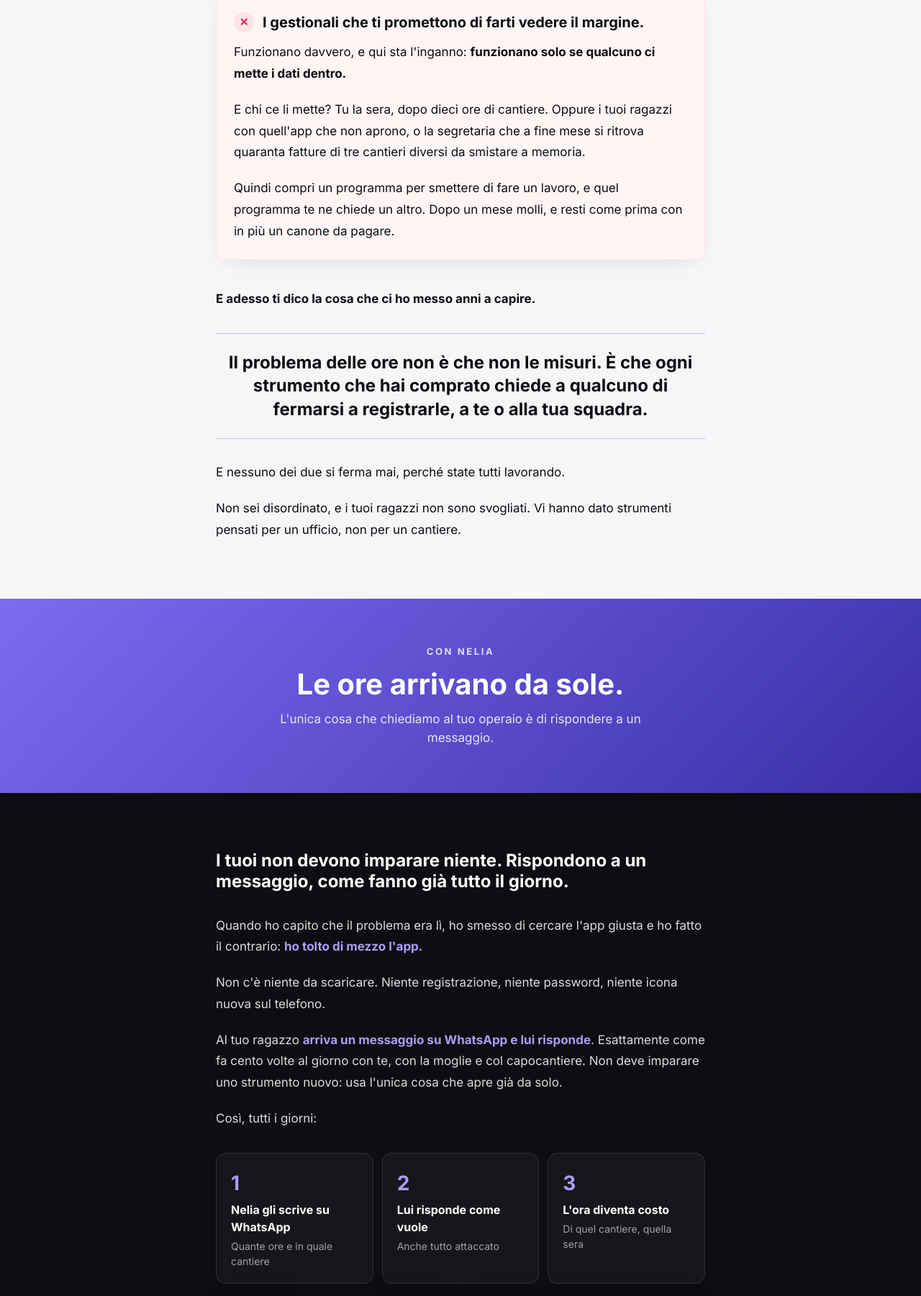
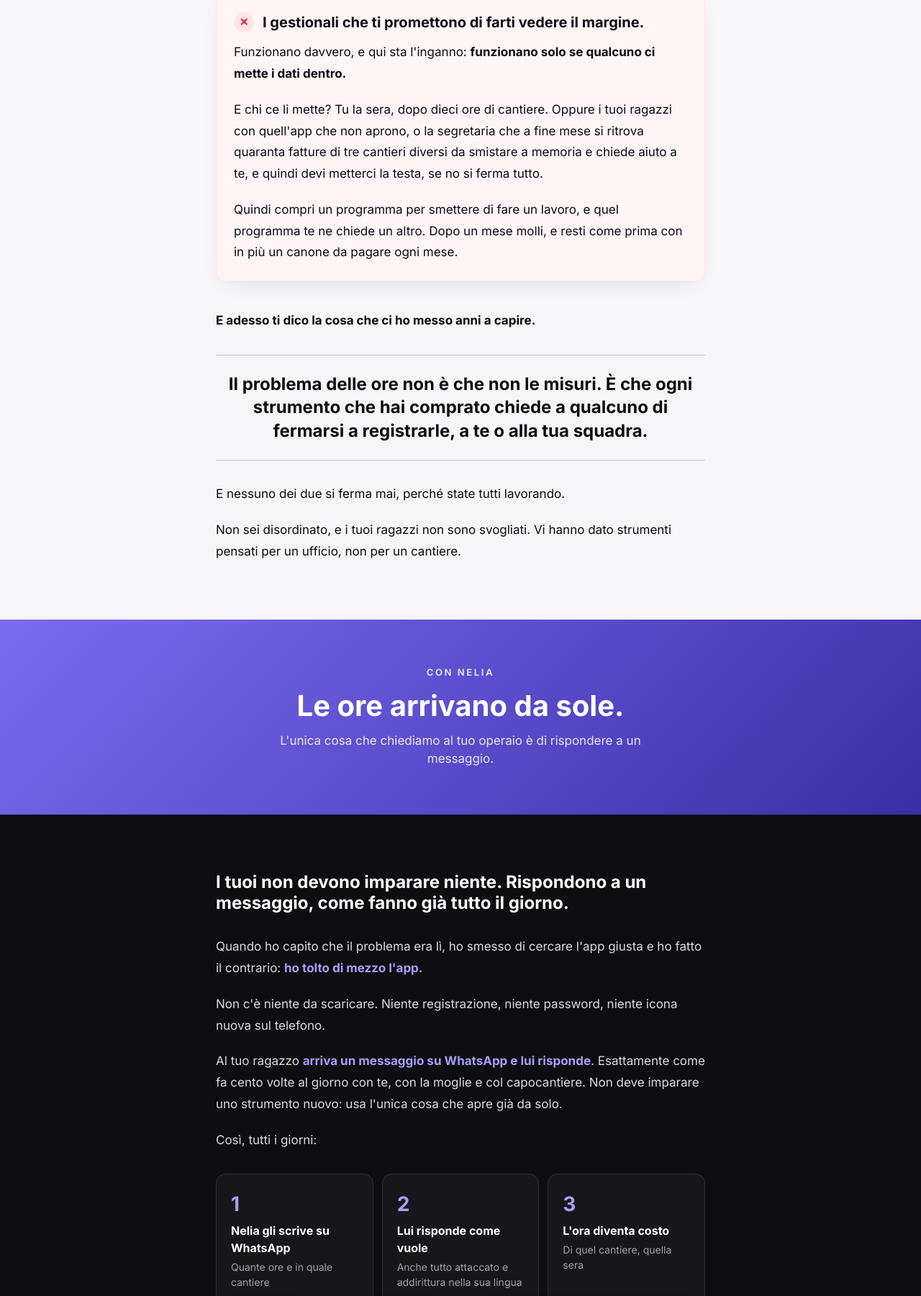
Before and after one commit to max131116/landing-cantieri, a plain HTML site: page index.html in a window 1280 px wide. Shown: the part 5049-6850 px from the top of the page at 72% size. Drawn offline with Linux system fonts and the light colour scheme.

Commit message:
Modifiche dal vocale 8 (gestionali, canone ogni mese, nella sua lingua, conto) + screenshot nuovo di Patrick
Co-Authored-By: Claude Fable 5.2 <noreply@anthropic.com>

```diff
--- a/index.html
+++ b/index.html
@@ -143,8 +143,8 @@
           <p class="mb-3 flex items-center gap-3 text-[18px] font-bold md:text-[20px]"><span class="flex h-7 w-7 shrink-0 items-center justify-center rounded-full bg-[#FFE4E6] text-[15px] text-[#E11D48]">✕</span>I gestionali che ti promettono di farti vedere il margine.</p>
         <div class="text-[17px] leading-[1.75] md:text-[18px] space-y-5 md:space-y-6">
           <p>Funzionano davvero, e qui sta l'inganno: <strong>funzionano solo se qualcuno ci mette i dati dentro.</strong></p>
-          <p>E chi ce li mette? Tu la sera, dopo dieci ore di cantiere. Oppure i tuoi ragazzi con quell'app che non aprono, o la segretaria che a fine mese si ritrova quaranta fatture di tre cantieri diversi da smistare a memoria.</p>
-          <p>Quindi compri un programma per smettere di fare un lavoro, e quel programma te ne chiede un altro. Dopo un mese molli, e resti come prima con in più un canone da pagare.</p>
+          <p>E chi ce li mette? Tu la sera, dopo dieci ore di cantiere. Oppure i tuoi ragazzi con quell'app che non aprono, o la segretaria che a fine mese si ritrova quaranta fatture di tre cantieri diversi da smistare a memoria e chiede aiuto a te, e quindi devi metterci la testa, se no si ferma tutto.</p>
+          <p>Quindi compri un programma per smettere di fare un lavoro, e quel programma te ne chiede un altro. Dopo un mese molli, e resti come prima con in più un canone da pagare ogni mese.</p>
         </div>
         </div>
         </div>
@@ -172,7 +172,7 @@
         </div>
         <div class="mt-8 grid gap-3 md:grid-cols-3">
           <div class="rounded-[14px] border border-white/10 bg-white/[0.04] p-5"><div class="text-[28px] font-bold text-[#A99DF5]">1</div><div class="mt-1 font-bold">Nelia gli scrive su WhatsApp</div><div class="mt-1 text-[14px] text-white/60">Quante ore e in quale cantiere</div></div>
-          <div class="rounded-[14px] border border-white/10 bg-white/[0.04] p-5"><div class="text-[28px] font-bold text-[#A99DF5]">2</div><div class="mt-1 font-bold">Lui risponde come vuole</div><div class="mt-1 text-[14px] text-white/60">Anche tutto attaccato</div></div>
+          <div class="rounded-[14px] border border-white/10 bg-white/[0.04] p-5"><div class="text-[28px] font-bold text-[#A99DF5]">2</div><div class="mt-1 font-bold">Lui risponde come vuole</div><div class="mt-1 text-[14px] text-white/60">Anche tutto attaccato e addirittura nella sua lingua</div></div>
           <div class="rounded-[14px] border border-white/10 bg-white/[0.04] p-5"><div class="text-[28px] font-bold text-[#A99DF5]">3</div><div class="mt-1 font-bold">L'ora diventa costo</div><div class="mt-1 text-[14px] text-white/60">Di quel cantiere, quella sera</div></div>
         </div>
         <div class="mt-8 flex flex-col items-center gap-6 md:flex-row md:justify-center">
@@ -234,7 +234,7 @@
           <p>Non ha scritto "che bel software". Ha scritto che è tranquillo. Con sei cantieri aperti.</p>
         </div>
         <div class="text-[17px] leading-[1.75] md:text-[18px] space-y-5 md:space-y-6 text-white/85 mt-10">
-          <p>E questo è arrivato alle 20:43 da un geometra che gestisce i cantieri di un'impresa.</p>
+          <p>E questo è arrivato alle 20:41 da un geometra che gestisce i cantieri di un'impresa.</p>
         </div>
       <div class="mt-8 grid items-center gap-6 md:grid-cols-[1.2fr_0.8fr]">
         <blockquote class="space-y-3 rounded-[16px] border border-white/10 bg-white/[0.05] p-6 text-[19px] italic leading-[1.55] text-white md:text-[20px]">
@@ -267,7 +267,7 @@
       <p class="mb-3 text-[13px] font-medium uppercase tracking-wider text-[#3B2FA8] md:text-[14px]">Il conto</p>
       <h2 class="text-[24px] leading-[1.2] font-bold md:text-[32px] mb-8 text-[#0D0D12]">Facciamo due conti, quelli veri</h2>
         <div class="text-[17px] leading-[1.75] md:text-[18px] space-y-5 md:space-y-6">
-          <p>Non ti parlo di quanto costa Nelia, che te lo dico in videochiamata senza giochini. Ti parlo di quanto ti costa com'è adesso.</p>
+          <p>Non ti parlo di quanto costa Nelia, che te lo dico in videochiamata senza giochini, in base alle funzionalità che richiedi. Ti parlo di quanto ti costa ora la tua attuale situazione…</p>
           <div class="flex gap-4 rounded-[12px] border border-[#FFE4E6] bg-white p-5"><span class="flex h-7 w-7 shrink-0 items-center justify-center rounded-full bg-[#FFE4E6] text-[18px] font-bold text-[#E11D48]">−</span><p class="m-0">Un SAL che non hai ancora chiesto su lavori che hai già fatto. Non li perdi, quei soldi: li incassi dopo. Ma intanto paghi subappaltatori, materiali e stipendi con la cassa tua, mentre dal committente avresti già potuto prendere il dovuto.</p></div>
           <div class="flex gap-4 rounded-[12px] border border-[#FFE4E6] bg-white p-5"><span class="flex h-7 w-7 shrink-0 items-center justify-center rounded-full bg-[#FFE4E6] text-[18px] font-bold text-[#E11D48]">−</span><p class="m-0">Un operaio le cui ore finiscono sul cantiere sbagliato. Quel cantiere ti sembra che renda, e invece a rendere è l'altro. E tu, sul prossimo preventivo, usi il numero sbagliato per decidere il prezzo.</p></div>
           <div class="flex gap-4 rounded-[12px] border border-[#FFE4E6] bg-white p-5"><span class="flex h-7 w-7 shrink-0 items-center justify-center rounded-full bg-[#FFE4E6] text-[18px] font-bold text-[#E11D48]">−</span><p class="m-0">La congruità messa insieme a mano il giorno prima della scadenza, con il rischio di trovarti il saldo bloccato.</p></div>
```
Also changed, not shown: assets/wa-gpm-cantiere.jpg.
